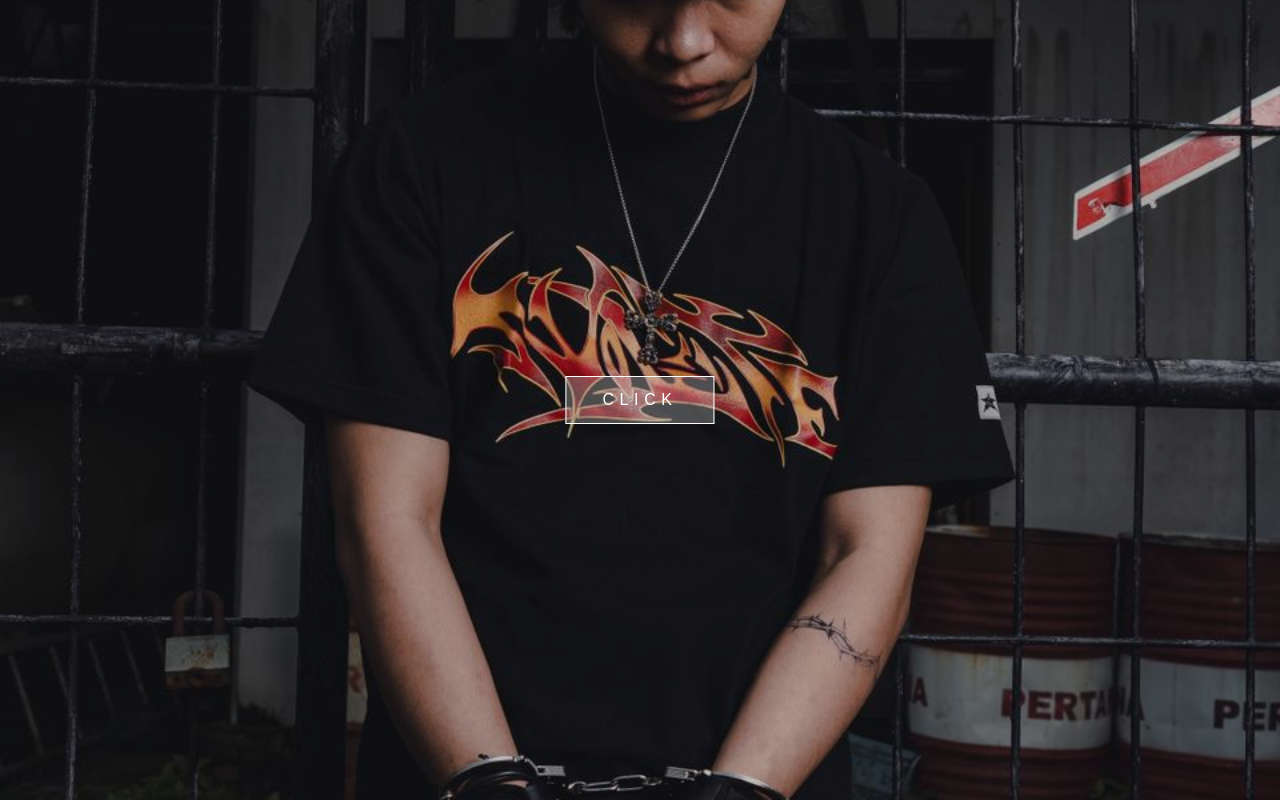
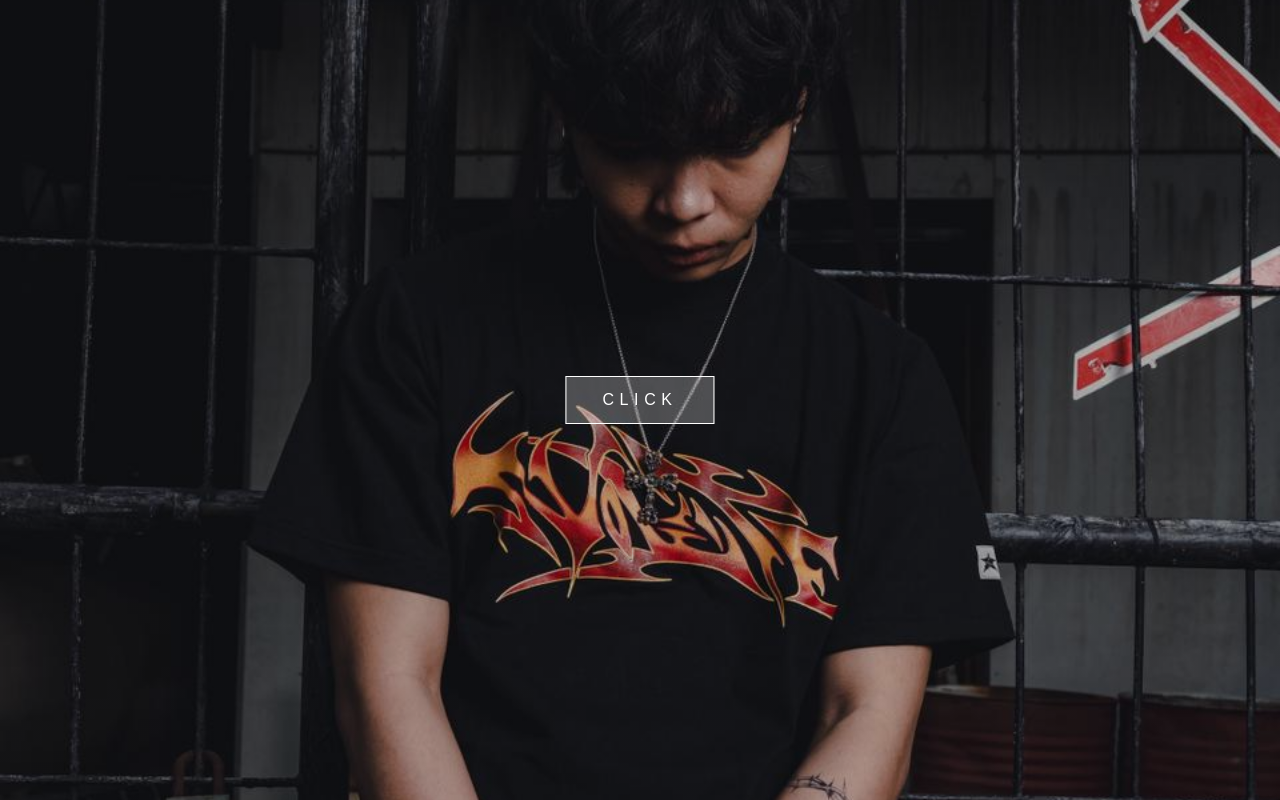
Before and after one commit to kuroNek-dev/noliteaspiciens, a plain HTML site: page index.html in a window 1280 px wide. Shown: the top 800 px of the page. Drawn offline with Linux system fonts and the light colour scheme.

Commit message:
ukuran slider

```diff
--- a/index.html
+++ b/index.html
@@ -6,9 +6,9 @@
     <title>NOLITE ASPICIENS</title>
     <style>
 
-      /* ::-webkit-scrollbar {
+      ::-webkit-scrollbar {
         display: none;
-      } */
+      }
 
       html,
       body {
@@ -133,6 +133,17 @@
         flex: 0 0 100%;
         scroll-snap-align: center;
       }
+
+      @media (min-width: 768px) {
+        .slider {
+        scroll-snap-type: x proximity;
+        }
+
+        .hero {
+
+        min-height: 140vh;
+        }
+      }
     </style>
   </head>
   <body>
@@ -218,7 +229,6 @@
           window.open(link[i])
         }
       })
-      document.querySelectorAll(".slider")[0].onclick = () => {alert("halo")}
 
     </script>
 
```
